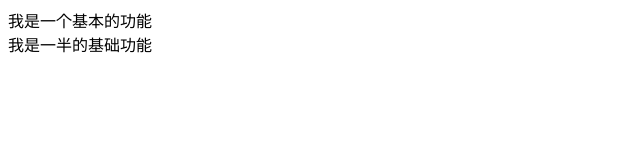
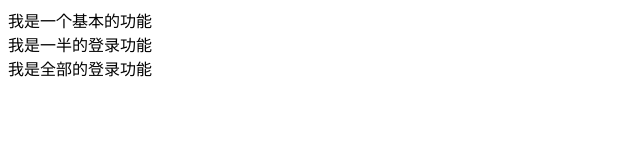
Before and after one commit to zhengjinf/myRepository, a plain HTML site: page index.html in a window 1280 px wide. Shown: the whole page, without its empty margins (0-640 px from the left). Drawn offline with Linux system fonts and the light colour scheme.

Commit message:
快速提交全部的登录功能

```diff
--- a/index.html
+++ b/index.html
@@ -9,7 +9,9 @@
 <body>
   <div>我是一个基本的功能</div>
 
-  <div>我是一半的基础功能</div>
+  <div>我是一半的登录功能</div>
+
+  <div>我是全部的登录功能</div>
 
 </body>
 </html>
```
